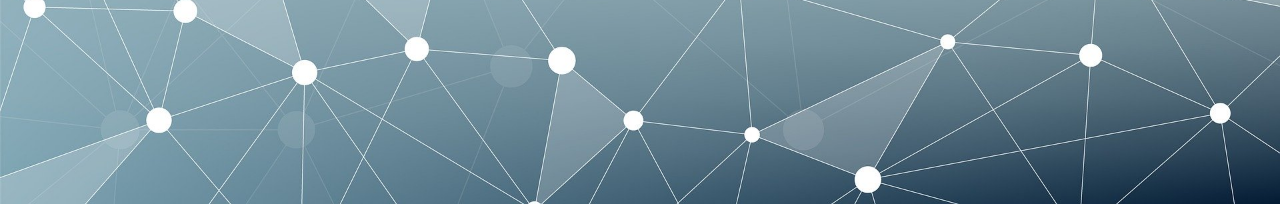
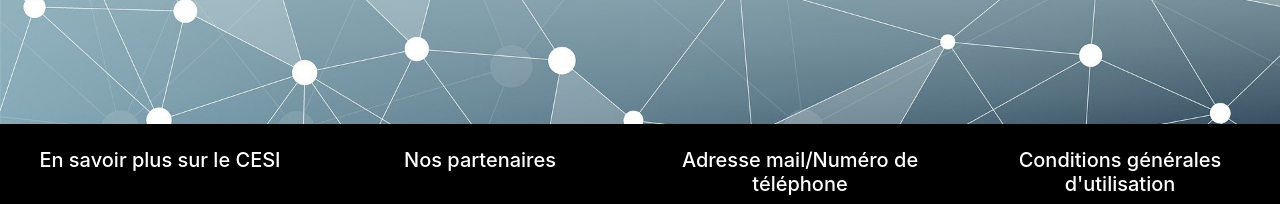
Before and after one commit to TariKoKo/projet-solidarity-bond, a PHP site: page / in a window 1280 px wide. Shown: the part 596-800 px from the top of the page. Run offline with PHP 8.4, Linux system fonts and the light colour scheme.

Commit message:
rectif emplacement footer

```diff
--- a/assets/css/index.css
+++ b/assets/css/index.css
@@ -36,8 +36,8 @@
 	color:black;
 	background-color:white;
 	background-image:url("../../assets/image/Fond_discussion.png");
-	background-position: 0% 40%;
-	background-size: 109%;
+	background-position: 0% 0%;
+	background-size: 115%;
 	background-repeat:no-repeat;
 	background-attachment:fixed;
 }
@@ -47,10 +47,16 @@ h1
 	padding-left: 2%;
 }
 
+#text_logo:hover
+{
+	font-weight: bold;
+}
+
 #text_logo
 {
 	color: black;
 	font-size: 130%;
+	text-decoration: none;
 }
 
 #container
--- a/assets/css/style.css
+++ b/assets/css/style.css
@@ -1,5 +1,25 @@
 footer {
-  background-color: black;
+  	background-color: black;
+  	position:relative;
+	bottom:0;
+	width:100%;
+	height:80px;
+	text-align: center;
+}
+
+#footer2
+{
+	position: absolute;
+}
+
+h5:hover
+{
+	font-weight: bold;
+}
+
+h5
+{
+	font-weight: 500;
 }
 
 .click:hover {
--- a/discussion.php
+++ b/discussion.php
@@ -34,6 +34,9 @@
 
 		Les formes anciennes du Moyen Âge désignent au xiie siècle le volume qui contient le texte sacré des Évangiles, puis au xiiie siècle. le texte original d'un livre saint ou des propos de quelqu'un. Au xviie siècle le mot s’applique au passage d'un ouvrage pris comme référence et au début du xixe siècle le mot texte a son sens général d'« écrit »6.</h2>
 	</div>
+	<footer>
+		<?php include('footer.php'); ?>
+	</footer>
 </body>
 <link rel="stylesheet" href="https://stackpath.bootstrapcdn.com/bootstrap/4.5.0/css/bootstrap.min.css"
     integrity="sha384-9aIt2nRpC12Uk9gS9baDl411NQApFmC26EwAOH8WgZl5MYYxFfc+NcPb1dKGj7Sk" crossorigin="anonymous">
--- a/footer.php
+++ b/footer.php
@@ -12,7 +12,7 @@
 <footer>
 
   <!-- Footer Links -->
-  <div class="container-fluid text-center text-md">
+  <div  class="container-fluid">
 
     <!-- Grid row -->
     <div class="row">
@@ -21,7 +21,7 @@
       <div class="col mx-auto">
 
         <!-- Links -->
-        <h5 class="font-weight-regular mt-3 mb-4"> <a class="text-white click" href="#!">En savoir plus sur le CESI</a> </h5>
+        <h5 class="mt-4"> <a class="text-white click" href="#!">En savoir plus sur le CESI</a> </h5>
 
       </div>
       <!-- Grid column -->
@@ -31,7 +31,7 @@
       <div class="col mx-auto">
 
         <!-- Links -->
-        <h5 class="font-weight-regular  mt-3 mb-4"> <a class="text-white click" href="#!">Nos partenaires</a> </h5>
+        <h5 class="mt-4"> <a class="text-white click" href="#!">Nos partenaires</a> </h5>
 
       </div>
       <!-- Grid column -->
@@ -41,7 +41,7 @@
       <div class="col mx-auto">
 
         <!-- Links -->
-        <h5 class="font-weight-regular mt-3 mb-4"> <a class="text-white click" href="#!">Adresse mail/Numéro de téléphone</a> </h5>
+        <h5 class="mt-4"> <a class="text-white click" href="#!">Adresse mail/Numéro de téléphone</a> </h5>
 
       </div>
       <!-- Grid column -->
@@ -51,7 +51,7 @@
       <div class="col mx-auto">
 
         <!-- Links -->
-        <h5 class="font-weight-regular mt-3 mb-4"> <a class="text-white click" href="#!">Conditions générales d'utilisation</a> </h5>
+        <h5 class="mt-4"> <a class="text-white click" href="#!">Conditions générales d'utilisation</a> </h5>
 
       </div>
       <!-- Grid column -->
--- a/index.php
+++ b/index.php
@@ -36,6 +36,9 @@
 			</div>
 		</div>
 	</div>
+	<footer id="footer2">
+		<?php include('footer.php'); ?>
+	</footer>
 </body>
 <link rel="stylesheet" href="https://stackpath.bootstrapcdn.com/bootstrap/4.5.0/css/bootstrap.min.css"
     integrity="sha384-9aIt2nRpC12Uk9gS9baDl411NQApFmC26EwAOH8WgZl5MYYxFfc+NcPb1dKGj7Sk" crossorigin="anonymous">
--- a/projet.php
+++ b/projet.php
@@ -34,6 +34,9 @@
 
 		Les formes anciennes du Moyen Âge désignent au xiie siècle le volume qui contient le texte sacré des Évangiles, puis au xiiie siècle. le texte original d'un livre saint ou des propos de quelqu'un. Au xviie siècle le mot s’applique au passage d'un ouvrage pris comme référence et au début du xixe siècle le mot texte a son sens général d'« écrit »6.</h2>
 	</div>
+	<footer>
+		<?php include('footer.php'); ?>
+	</footer>
 </body>
 <link rel="stylesheet" href="https://stackpath.bootstrapcdn.com/bootstrap/4.5.0/css/bootstrap.min.css"
     integrity="sha384-9aIt2nRpC12Uk9gS9baDl411NQApFmC26EwAOH8WgZl5MYYxFfc+NcPb1dKGj7Sk" crossorigin="anonymous">
--- a/solution.php
+++ b/solution.php
@@ -35,6 +35,9 @@
 
 		Les formes anciennes du Moyen Âge désignent au xiie siècle le volume qui contient le texte sacré des Évangiles, puis au xiiie siècle. le texte original d'un livre saint ou des propos de quelqu'un. Au xviie siècle le mot s’applique au passage d'un ouvrage pris comme référence et au début du xixe siècle le mot texte a son sens général d'« écrit »6.</h2>
 	</div>
+	<footer>
+		<?php include('footer.php'); ?>
+	</footer>
 </body>
 <link rel="stylesheet" href="https://stackpath.bootstrapcdn.com/bootstrap/4.5.0/css/bootstrap.min.css"
     integrity="sha384-9aIt2nRpC12Uk9gS9baDl411NQApFmC26EwAOH8WgZl5MYYxFfc+NcPb1dKGj7Sk" crossorigin="anonymous">
```
